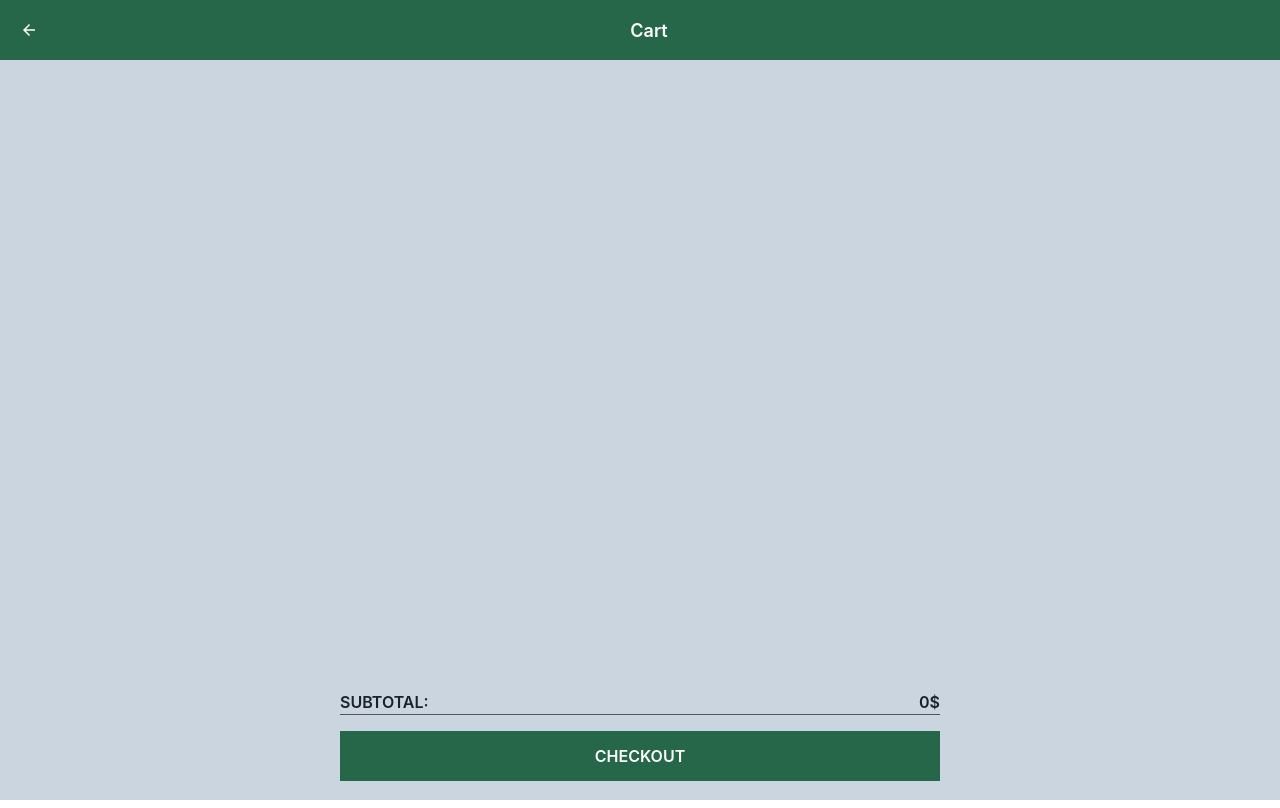
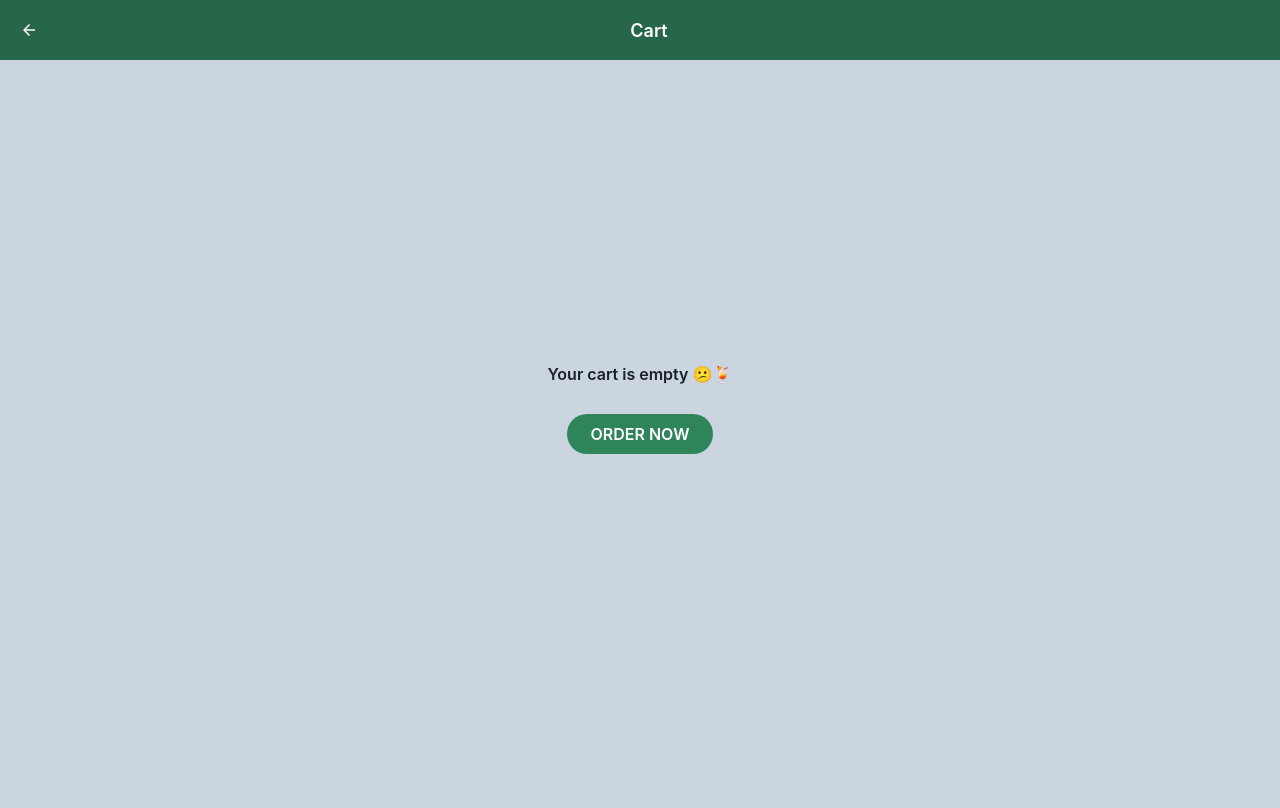
Before and after one commit to j04kh/coffeeshop, a Next.js app: page /cart in a window 1280 px wide. Built offline with nearby package versions, Linux system fonts and the light colour scheme.

Commit message:
Add: empty cart

```diff
--- /dev/null
+++ b/src/components/Cart/EmptyCart.tsx
@@ -0,0 +1,28 @@
+import { Center, Text, VStack } from "@chakra-ui/react";
+import Link from "next/link";
+
+const EmptyCart: React.FC = () => {
+  return (
+    <Center w="100vw" h="100vh">
+      <VStack gap={5}>
+        <Text fontWeight="semibold">Your cart is empty 😕🍹 </Text>
+        <Link href="/">
+          <a>
+            <Center
+              bg="green.600"
+              color="white"
+              fontWeight="semibold"
+              px={6}
+              py={2}
+              borderRadius={20}
+            >
+              ORDER NOW
+            </Center>
+          </a>
+        </Link>
+      </VStack>
+    </Center>
+  );
+};
+
+export default EmptyCart;
--- a/src/pages/cart.tsx
+++ b/src/pages/cart.tsx
@@ -8,6 +8,7 @@ import { selectItemsAdded, selectItemsQtyById } from "redux/cartSlice";
 import { useState, useEffect } from "react";
 import { Product } from "types/Product";
 import api from "./api";
+import EmptyCart from "components/Cart/EmptyCart";
 
 const DEFAULT_PICTURE = "../assets/default.jpg";
 
@@ -33,6 +34,17 @@ const Cart: React.FC = () => {
   };
 
   if (status === "init") return <Loading />;
+
+  if (itemsAdded.length < 1) {
+    return (
+      <Center>
+        <VStack width="100%" bg="gray.300" height="100%" minH="100vh">
+          <Navbar />
+          <EmptyCart />
+        </VStack>
+      </Center>
+    );
+  }
 
   return (
     <Center>
```
